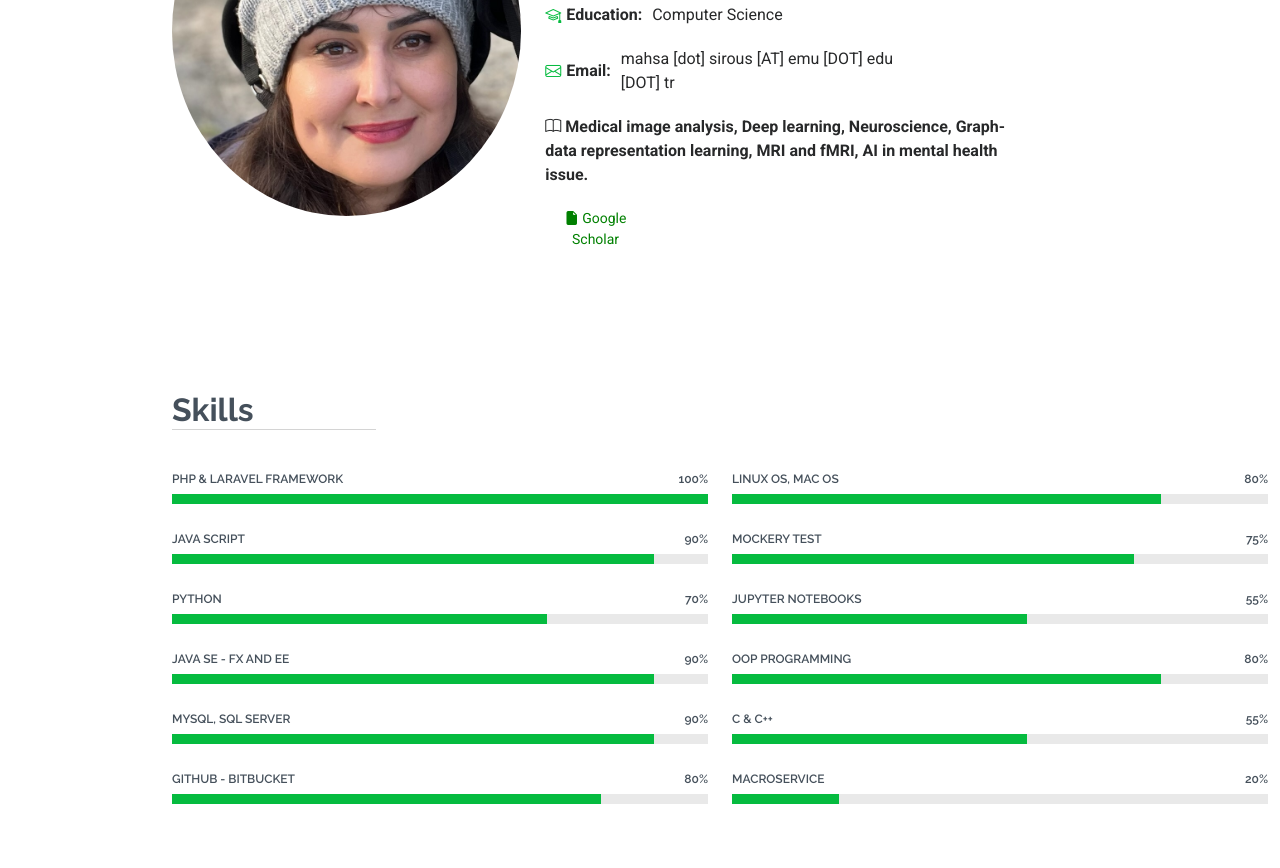
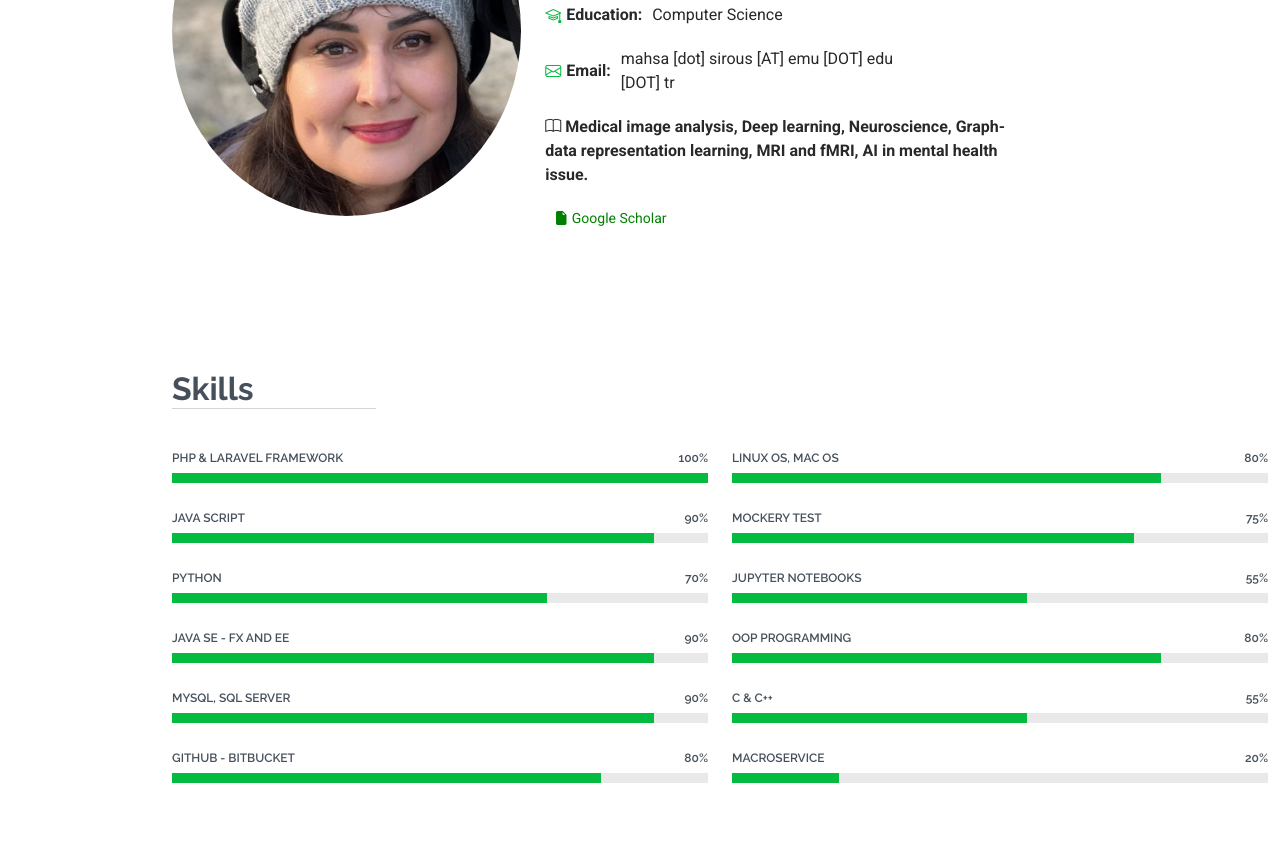
Before and after one commit to MSirous/msirous, a plain HTML site: page index.html in a window 1280 px wide. Shown: the part 1272-2140 px from the top of the page. Drawn offline with Linux system fonts and the light colour scheme.

Commit message:
Update index.html

```diff
--- a/index.html
+++ b/index.html
@@ -132,7 +132,7 @@
               Medical image analysis, Deep learning, Neuroscience, Graph-data representation learning, MRI and fMRI, AI in mental health issue.
             </p></strong>
             <div class="row">
-              <a class="col col-lg-2" href="https://scholar.google.com/citations?user=S1sWaSMAAAAJ&hl=en">
+              <a class="col col-lg-3" href="https://scholar.google.com/citations?user=S1sWaSMAAAAJ&hl=en">
                   <button type="button" class="btn btn-sm">
                       <p class="bi bi-file-earmark-fill" style="color:green;"> Google Scholar</p>
                   </button>
```
